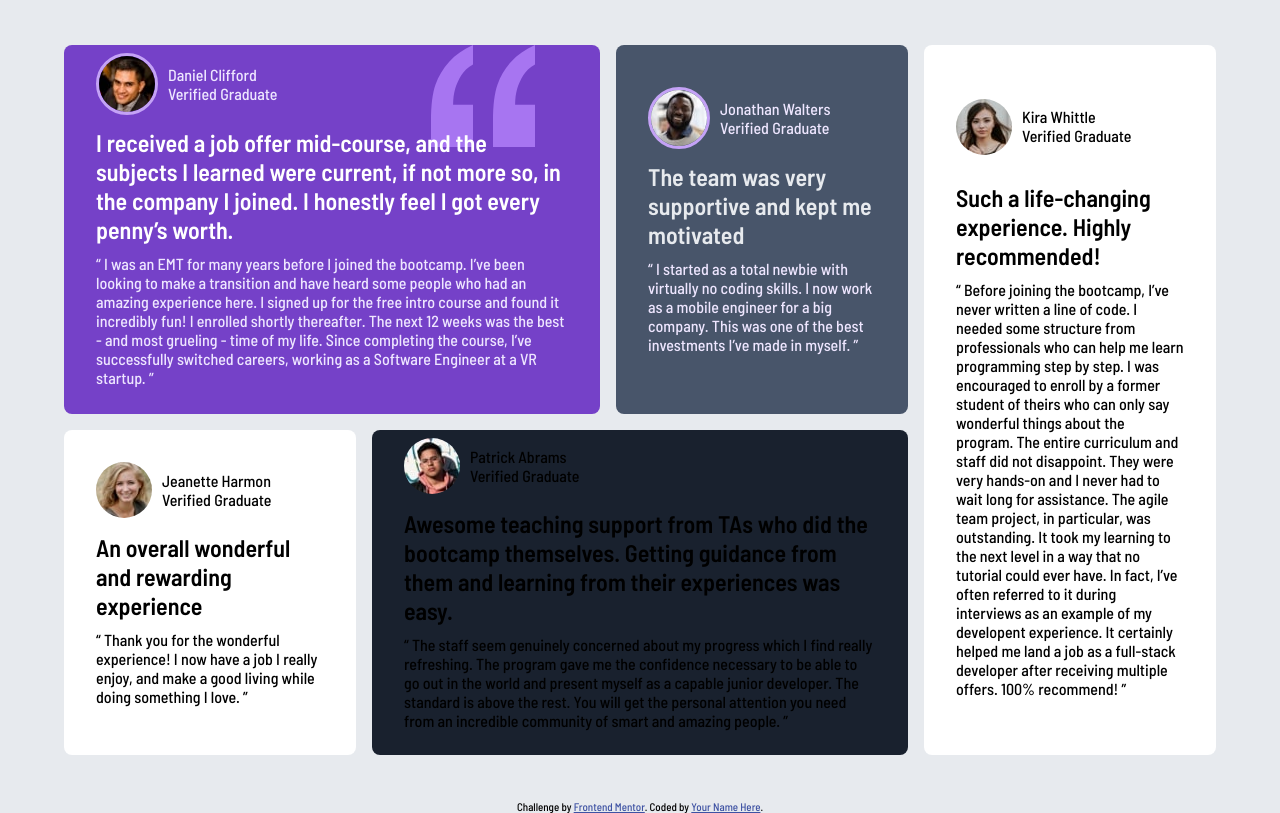
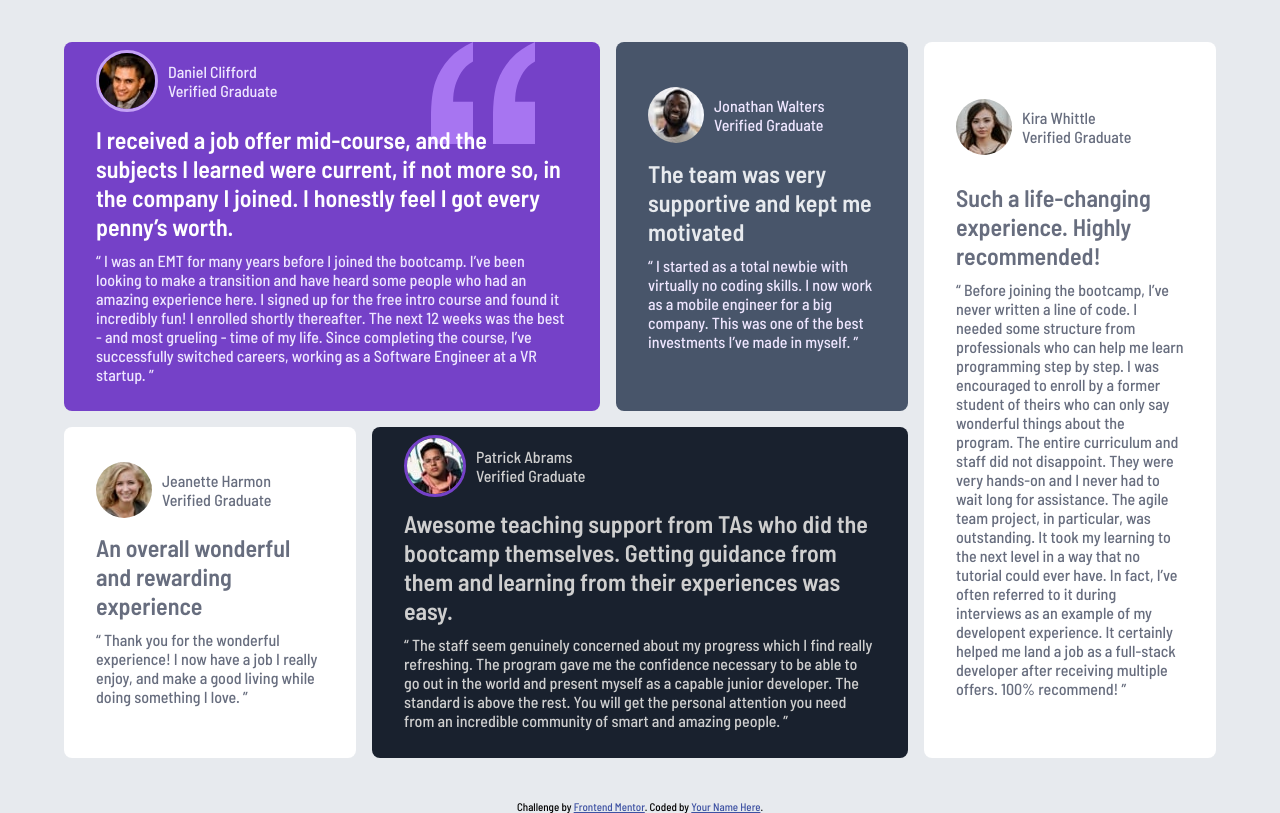
Before and after one commit to SimenKodehode/CSS-Advanced-Oppgave-1-Testimonial-Grid, a plain HTML site: page index.html in a window 1280 px wide. Drawn offline with Linux system fonts and the light colour scheme.

Commit message:
added correct styling colours and made code easier to read with explainer text

```diff
--- a/style.css
+++ b/style.css
@@ -85,6 +85,8 @@ img {
 }
 
 /* individual card styling */
+
+/* card 1 dani */
 #card1-dani {
   grid-column: 1 / 3;
   grid-row: 1 / 2;
@@ -106,25 +108,52 @@ img {
   grid-column: 3 / 4;
   background-color: var(--Grey500);
 }
-#card2-jona img {
-  border: 3px solid var(--Purple300);
-}
+
+/* card 2 Jona */
 #card2-jona h2 {
   color: var(--Grey100);
 }
 #card2-jona p {
   color: var(--Purple50);
 }
+
+/* card 3 jean */
 #card3-jean {
   grid-column: 1 / 2;
   background-color: var(--White);
 }
+#card3-jean h2 {
+  color: var(--Grey400);
+}
+#card3-jean p {
+  color: var(--Grey400);
+}
+
+/* card 4 patr */
 #card4-patr {
   grid-column: 2 / 4;
   background-color: var(--Darkblue);
 }
+#card4-patr img {
+  border: 3px solid var(--Purple500);
+}
+#card4-patr h2 {
+  color: var(--Grey200);
+}
+#card4-patr p {
+  color: var(--Grey200);
+}
+
+/* card 4 kira */
 #card5-kira {
   grid-column: 4 /5;
   grid-row: 1 / 3;
   background-color: var(--White);
 }
+
+#card5-kira h2 {
+  color: var(--Grey400);
+}
+#card5-kira p {
+  color: var(--Grey400);
+}
```
